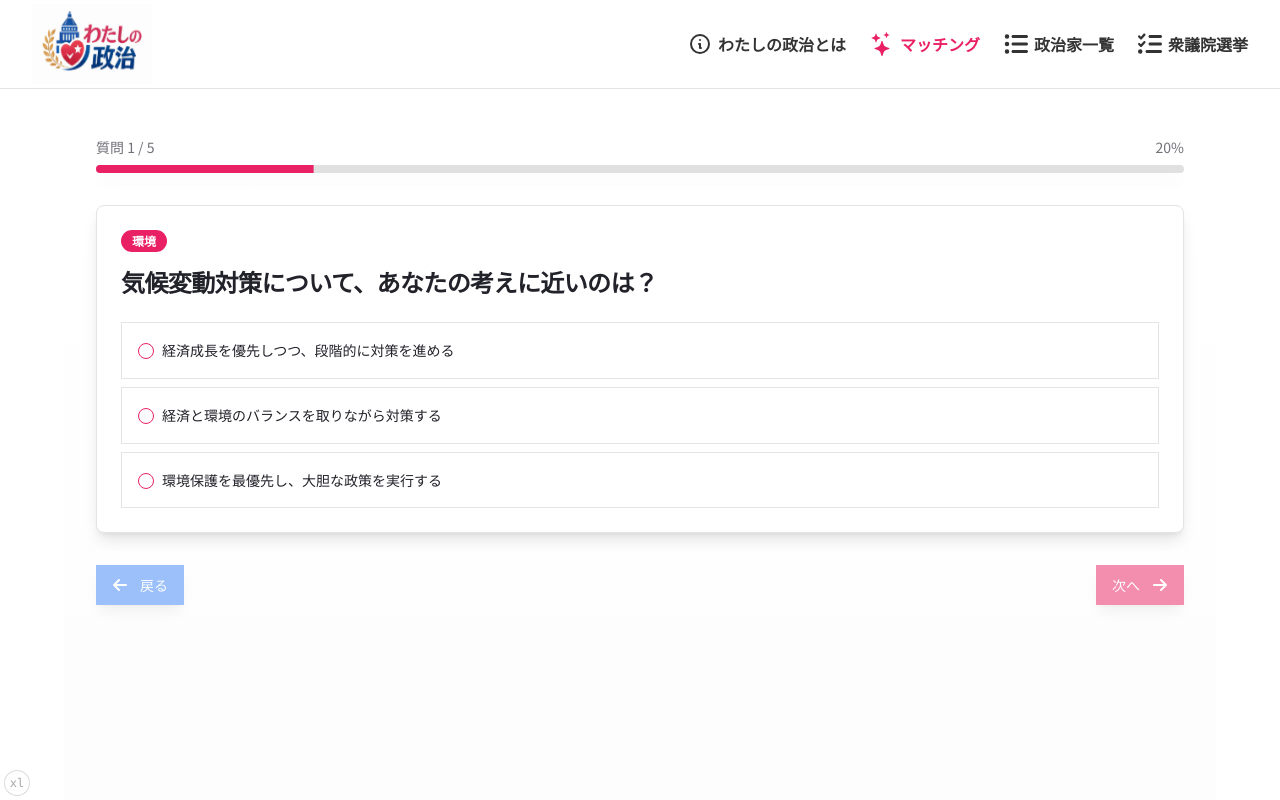
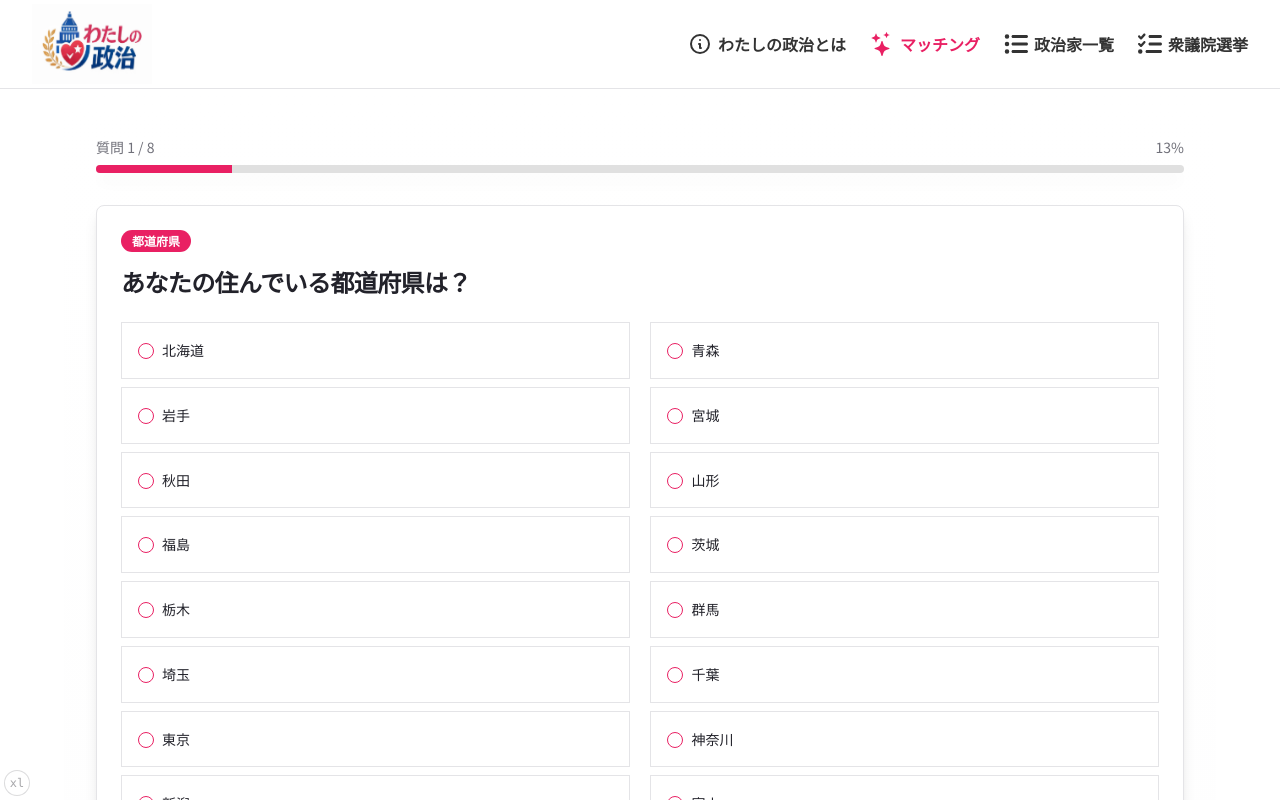
Before and after one commit to KwaHash/next-vote-match, a Next.js app: page /match in a window 1280 px wide. Shown: the top 800 px of the page. Built offline with nearby package versions, Linux system fonts and the light colour scheme.

Commit message:
feat: 3 questions for match

```diff
--- a/constants/match.ts
+++ b/constants/match.ts
@@ -1,6 +1,38 @@
+import { prefectures } from '@/constants/areas'
+import { parties } from '@/constants/parties'
+
 export const questions = [
   {
     id: 0,
+    category: '都道府県',
+    question: 'あなたの住んでいる都道府県は？',
+    options: prefectures.map((prefecture) => ({
+      value: prefecture.value,
+      label: prefecture.label
+    }))
+  },
+  {
+    id: 1,
+    category: '選挙区',
+    question: 'あなたが投票される選挙区は？',
+    options: prefectures.flatMap((prefecture) =>
+      Array.from({ length: prefecture.districts }, (_, idx) => ({
+        value: `${prefecture.value}${idx + 1}区`,
+        label: `${prefecture.label}${idx + 1}区`
+      }))
+    )
+  },
+  {
+    id: 2,
+    category: '政党',
+    question: 'あなたが支持する政党は？',
+    options: parties.map((party) => ({
+      value: party.value,
+      label: party.label
+    }))
+  },
+  {
+    id: 3,
     category: '環境',
     question: '気候変動対策について、あなたの考えに近いのは？',
     options: [
@@ -10,7 +42,7 @@ export const questions = [
     ]
   },
   {
-    id: 1,
+    id: 4,
     category: '経済',
     question: '経済政策について、あなたの考えに近いのは？',
     options: [
@@ -20,7 +52,7 @@ export const questions = [
     ]
   },
   {
-    id: 2,
+    id: 5,
     category: '教育',
     question: '教育政策について、あなたの考えに近いのは？',
     options: [
@@ -30,7 +62,7 @@ export const questions = [
     ]
   },
   {
-    id: 3,
+    id: 6,
     category: '福祉',
     question: '社会保障について、あなたの考えに近いのは？',
     options: [
@@ -40,7 +72,7 @@ export const questions = [
     ]
   },
   {
-    id: 4,
+    id: 7,
     category: 'テクノロジー',
     question: 'デジタル化・DXについて、あなたの考えに近いのは？',
     options: [
--- a/features/match.tsx
+++ b/features/match.tsx
@@ -142,11 +142,14 @@ const MatchPage = () => {
           <RadioGroup
             value={answers[currentStep] || ''}
             onValueChange={handleAnswer}
+            className='flex flex-wrap justify-between'
           >
-            {questions[currentStep].options.map((option) => (
+            {questions[currentStep].options
+              .filter(option => currentStep !== 1 || option.value.includes(answers[0]))
+              .map(option => (
                 <div
                   key={option.value}
-                className='flex items-start space-x-2 p-4 rounded-none border hover:bg-muted/50 cursor-pointer transition-colors'
+                  className='flex w-full sm:w-[49%] items-start space-x-2 p-4 rounded-none border hover:bg-muted/50 cursor-pointer transition-colors'
                   onClick={() => handleAnswer(option.value)}
                 >
                   <RadioGroupItem value={option.value} id={option.value} className='w-4 h-4 mt-1' />
```
Lines whose indentation alone changed are shown as unchanged.
